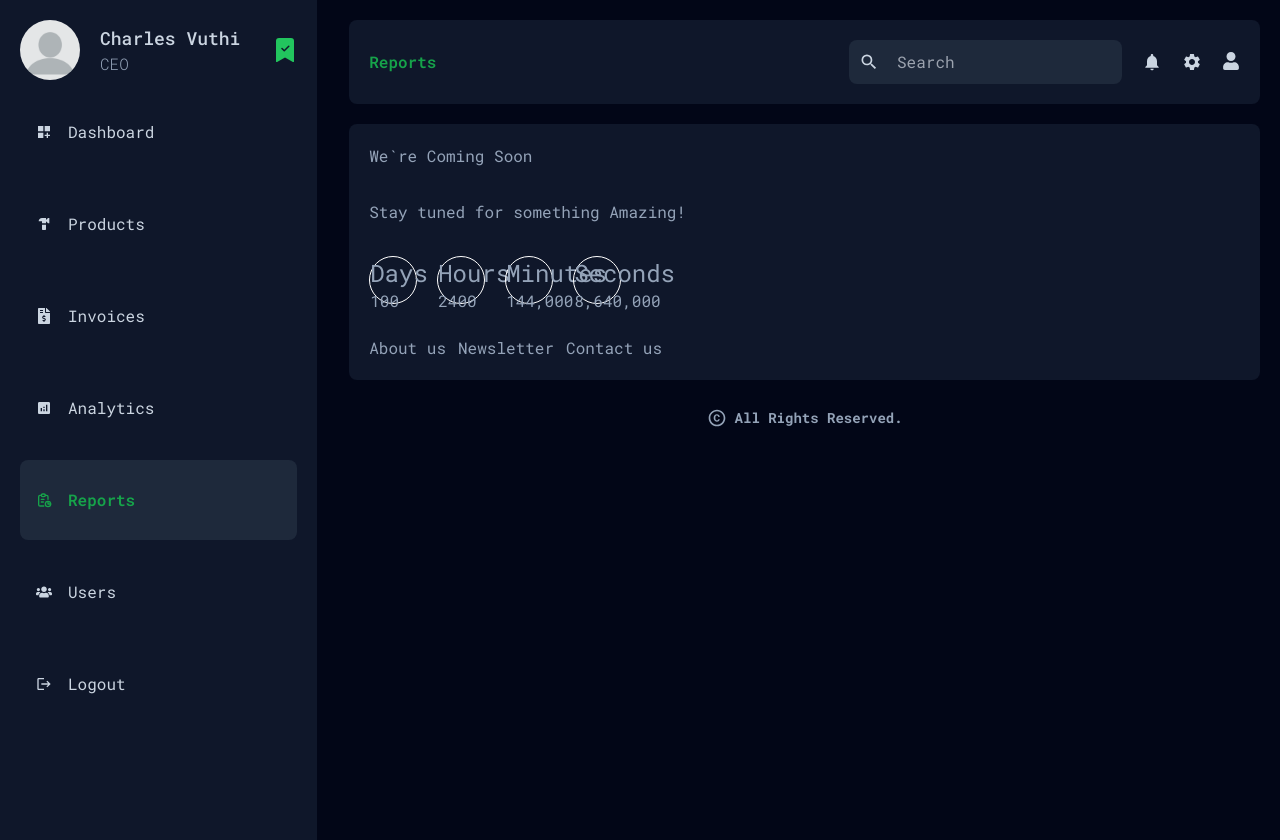
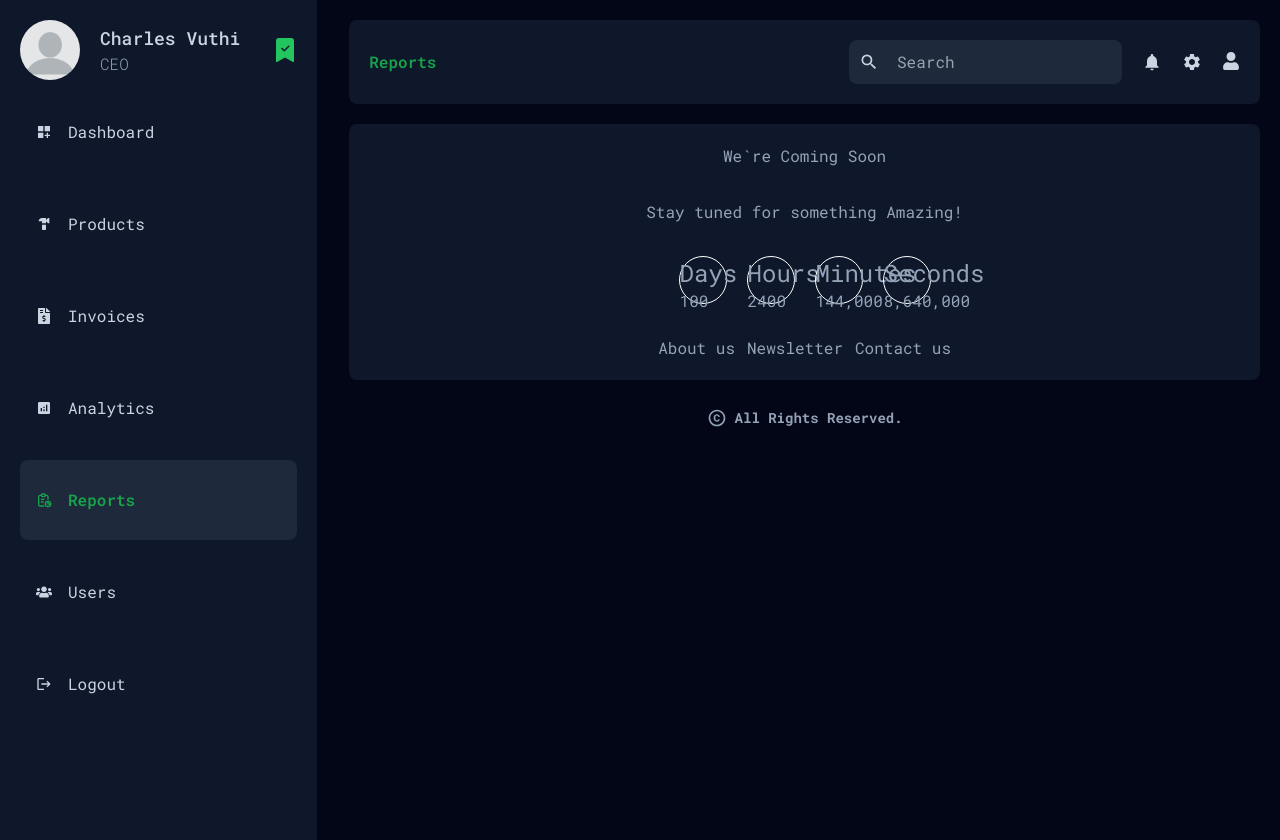
Before and after one commit to esthercate/Hardware-store-management, a Next.js app: page /dashboard/reports in a window 1280 px wide. Built offline with nearby package versions, Linux system fonts and the light colour scheme.

Commit message:
Justify texts center

```diff
--- a/app/ui/dashboard/coming-soon/comingsoon.jsx
+++ b/app/ui/dashboard/coming-soon/comingsoon.jsx
@@ -3,7 +3,7 @@ import Link from 'next/link'
 
 const ComingSoon = () => {
   return (
-    <div className='flex flex-col text-slate-400 gap-8 bg-slate-900 p-5 rounded-lg mt-5'>
+    <div className='flex flex-col text-slate-400 gap-8 bg-slate-900 justify-center items-center p-5 rounded-lg mt-5'>
       <h1>We`re Coming Soon</h1>
       <p>Stay tuned for something Amazing!</p>
       <div className='flex gap-5'>
```
